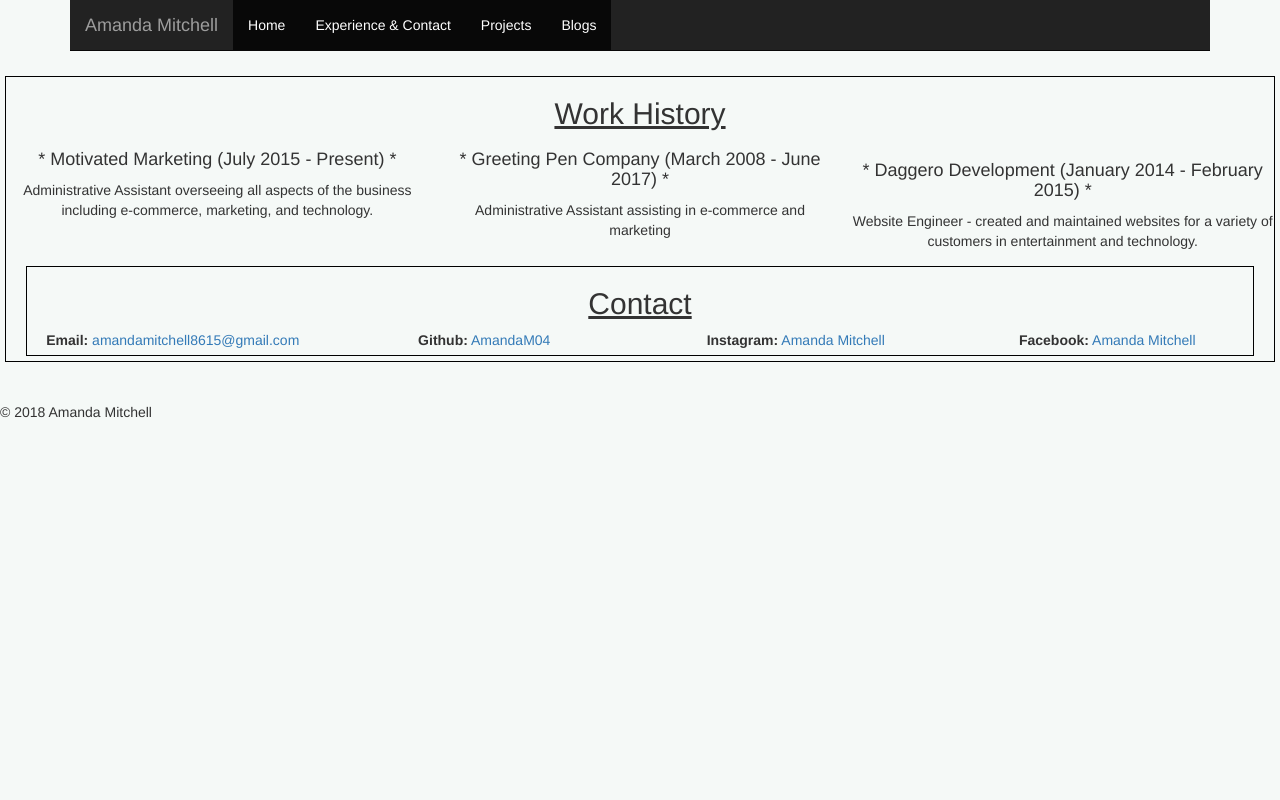
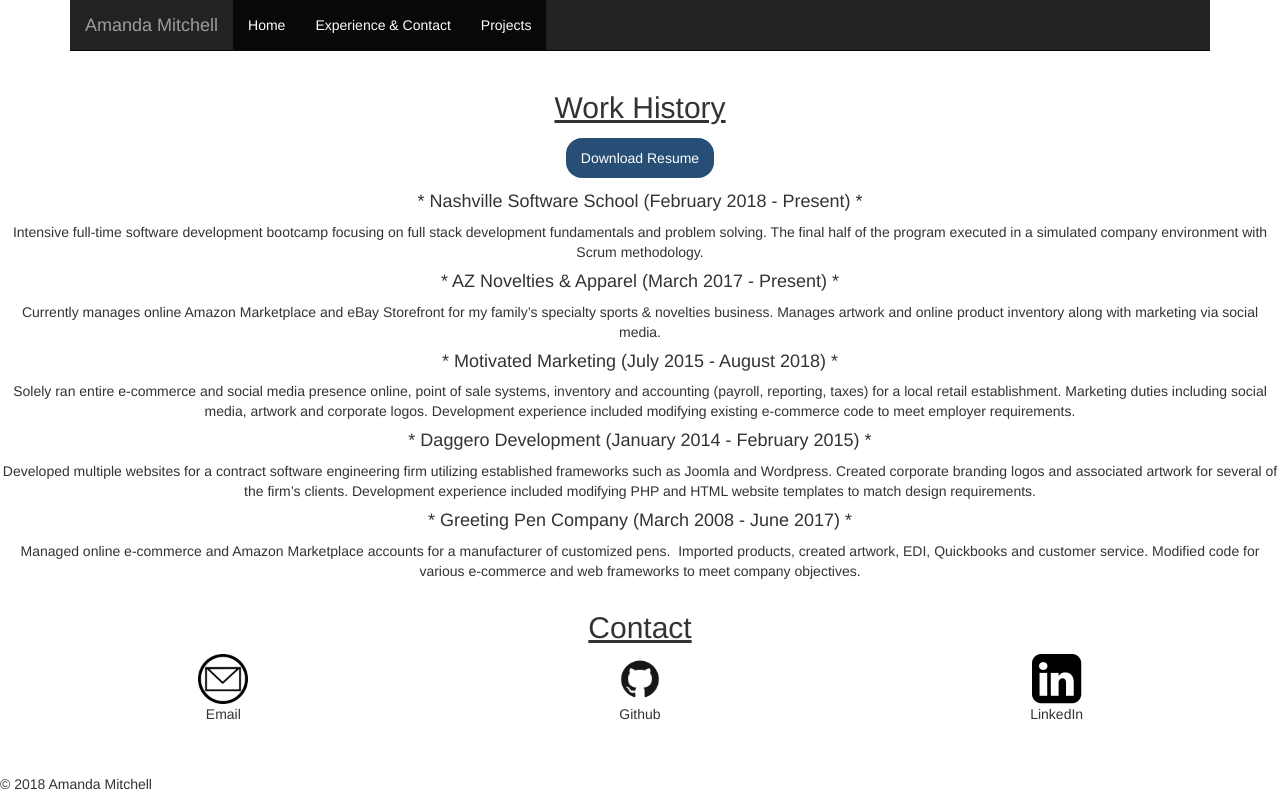
Before and after one commit to AmandaM04/AmandaM04.github.io, a plain HTML site: page HTML/experienceContact.html in a window 1280 px wide. Drawn offline with nearby package versions, Linux system fonts and the light colour scheme; a script that the page names is missing.

Commit message:
added resume download button-updated the look of all pages

```diff
--- a/HTML/experienceContact.html
+++ b/HTML/experienceContact.html
@@ -4,15 +4,11 @@
 <head>
   <meta charset="UTF-8">
   <meta name="viewport" content="width=device-width, initial-scale=1">
-        <link rel="stylesheet" href="https://maxcdn.bootstrapcdn.com/bootstrap/3.3.7/css/bootstrap.min.css" integrity="sha384-BVYiiSIFeK1dGmJRAkycuHAHRg32OmUcww7on3RYdg4Va+PmSTsz/K68vbdEjh4u" crossorigin="anonymous">        <link rel="stylesheet" href="../Styles/main.css">
+  <link rel="stylesheet" href="https://maxcdn.bootstrapcdn.com/bootstrap/3.3.7/css/bootstrap.min.css" integrity="sha384-BVYiiSIFeK1dGmJRAkycuHAHRg32OmUcww7on3RYdg4Va+PmSTsz/K68vbdEjh4u"
+    crossorigin="anonymous">
+  <link rel="stylesheet" href="../Styles/main.css">
   <title>Amanda Mitchell Personal Site</title>
 </head>
-
-<!-- <head>
-  <meta charset="UTF-8">
-  <title>Amanda Mitchell Personal Site</title>
-  <link rel="stylesheet" href="../Styles/main.css">
-</head> -->
 
 <body>
 
@@ -22,13 +18,14 @@
         <div class="container">
 
           <div class="navbar-header">
-                <button type="button" class="navbar-toggle collapsed" data-toggle="collapse" data-target="#navbar" aria-expanded="false" aria-controls="navbar">
+            <button type="button" class="navbar-toggle collapsed" data-toggle="collapse" data-target="#navbar"
+              aria-expanded="false" aria-controls="navbar">
               <span class="sr-only">Toggle navigation</span>
               <span class="icon-bar"></span>
               <span class="icon-bar"></span>
               <span class="icon-bar"></span>
             </button>
-                <a class="navbar-brand" href="#">Amanda Mitchell</a>
+            <a class="navbar-brand" href="/index.html">Amanda Mitchell</a>
           </div>
 
 
@@ -37,7 +34,6 @@
               <li class="active"><a href="/index.html">Home</a></li>
               <li class="active"><a href="../HTML/experienceContact.html">Experience & Contact</a></li>
               <li class="active"><a href="../HTML/projects.html">Projects</a></li>
-                  <li class="active"><a href="../HTML/blogs.html">Blogs</a></li>
             </ul>
           </div>
 
@@ -45,52 +41,61 @@
       </nav>
     </div>
   </div>
-  <!-- <div class="header"> -->
-    <!-- <div class="navbar navbar-default navbar-static-top">
-      <div class="title">
-        <h3>AMANDA MITCHELL</h3>
-      </div>
-      <div class="menu">
-        <a href="/index.html">About</a>
-        <a href="../HTML/experienceContact.html">Experience & Contact</a>
-        <a href="../HTML/projects.html">Projects</a>
-        <a href="../HTML/blogs.html">Blogs</a>
-      </div>
-    </div> -->
-  <!-- </div> -->
+
   <div id="experience-holder">
-    <div class="container-fluid work">
+    <div class="container-fluid work text-center">
       <div class="row">
         <h2 style="text-decoration: underline;">Work History</h2>
-        <div class="col-sm-4">
-          <h4>* Motivated Marketing (July 2015 - Present) *</h4>
-          <p>Administrative Assistant overseeing all aspects of the business including e-commerce, marketing, and technology.</p>
-        </div>
-        <div class="col-sm-4">
-          <h4>* Greeting Pen Company (March 2008 - June 2017) *</h4>
-          <p>Administrative Assistant assisting in e-commerce and marketing</p>
+        <a target="_blank" href="../images/Advanced-Resume.pdf">
+          <button class="btn"><i class="resume-download"></i>Download Resume</button>
+        </a>
+        <div>
+          <h4>* Nashville Software School (February 2018 - Present) *</h4>
+          <p>Intensive full-time software development bootcamp focusing on full stack development fundamentals and
+            problem solving. The final half of the program executed in a simulated company environment with Scrum
+            methodology.</p>
         </div>
         <div>
-          <h4 class="col-sm-4">
+          <h4>* AZ Novelties & Apparel (March 2017 - Present) *</h4>
+          <p>Currently manages online Amazon Marketplace and eBay Storefront for my family’s specialty sports &
+            novelties business. Manages artwork and online product inventory along with marketing via social media.</p>
+        </div>
+        <div>
+          <h4>* Motivated Marketing (July 2015 - August 2018) *</h4>
+          <p>Solely ran entire e-commerce and social media presence online, point of sale systems, inventory and
+            accounting (payroll, reporting, taxes) for a local retail establishment. Marketing duties including social
+            media, artwork and corporate logos. Development experience included modifying existing e-commerce code to
+            meet employer requirements.</p>
+        </div>
+        <div>
+          <h4>
             <h4>* Daggero Development (January 2014 - February 2015) *</h4>
-            <p>Website Engineer - created and maintained websites for a variety of customers in entertainment and technology.
-            </p>
+            <p>Developed multiple websites for a contract software engineering firm utilizing established frameworks
+              such as Joomla and Wordpress. Created corporate branding logos and associated artwork for several of the
+              firm’s clients. Development experience included modifying PHP and HTML website templates to match design
+              requirements.</p>
+        </div>
+        <div>
+          <h4>* Greeting Pen Company (March 2008 - June 2017) *</h4>
+          <p>Managed online e-commerce and Amazon Marketplace accounts for a manufacturer of customized pens.  Imported
+            products, created artwork, EDI, Quickbooks and customer service. Modified code for various e-commerce and
+            web frameworks to meet company objectives.</p>
         </div>
       </div>
       <div class="container-fluid contacts">
         <h2 style="text-decoration: underline;">Contact</h2>
         <div class="row">
-          <div class="col-sm-3"><strong>Email:</strong>
-            <a href="mailto:amandamitchell8615@gmail.com">amandamitchell8615@gmail.com</a>
+          <div class="col-sm-4">
+            <a href="mailto:amandamitchell8615@gmail.com"><img src="../images/email-logo.png" class="icon"></a>
+            <p>Email</p>
           </div>
-          <div class="col-sm-3"><strong>Github:</strong>
-            <a href="https://github.com/AmandaM04">AmandaM04</a>
+          <div class="col-sm-4">
+            <a target="_blank" href="https://github.com/AmandaM04"><img src="../images/GitHub-Mark.png" class="icon"></a>
+            <p>Github</p>
           </div>
-          <div class="col-sm-3"><strong>Instagram:</strong>
-            <a href="https://www.instagram.com/mandalayziah">Amanda Mitchell</a>
-          </div>
-          <div class="col-sm-3"><strong>Facebook:</strong>
-            <a href="https://www.facebook.com/amanda.mitchell.963434">Amanda Mitchell</a>
+          <div class="col-sm-4">
+            <a target="_blank" href="https://www.linkedin.com/in/amandamitchelldev/"><img src="../images/linkedin.png" class="icon"></a>
+            <p>LinkedIn</p>
           </div>
         </div>
       </div>
--- a/Styles/main.css
+++ b/Styles/main.css
@@ -1,71 +1,5 @@
-
-/* .navbar-wrapper {
-    position: absolute;
-    top: 0;
-    left: 0;
-    right: 0;
-    z-index: 20;
-}
-
-.navbar-collapse {
-  max-height: 340px;
-  padding-right: 15px;
-  padding-left: 15px;
-  overflow-x: visible;
-  border-top:1px solid transparent;
-  box-shadow: inset 0 1px 0 rgba(255, 255, 255, 0.1)
-}
-
-.container > .navbar-header, .container > .navbar-collapse {
-  margin-right: -15px;
-  margin-left: -15px;
-}
-
-.navbar-nav {
-  margin: 7.5px -15px;
-} */
-
-/* .menu {
-    float: right;
-    margin-right: 15px;
-} */
-
-/* .navbar a {
-    color: #f2f2f2;
-    padding: 14px 16px;
-    text-decoration: none;
-    margin-top: 10px;
-} */
-
-/* Change background on mouse-over */
-/* .navbar a:hover {
-    background: #ddd;
-    color: black;
-} */
-
-
-/* .navbar-brand {
-    color: white;
-    float: left;
-} */
-
-/* ul {
-  color: black;
-  font-weight: bold;
-  font-size: 1em;
-} */
-
-.work {
-  border: 1px solid black;
-  text-align: center;
-  margin: 5px 5px 5px 5px;
-}
-
-.contacts {
-  border: 1px solid black;
-  text-align: center;
-  margin: 5px 5px 5px 5px;
-  padding: 0px 5px 5px 5px;
+body {
+  margin: 0px;
 }
 
 .screenshot {
@@ -74,11 +8,8 @@
 }
 
 .projects {
+  display: block;
   text-align: center;
-}
-
-.blog-holder, .blog {
-  margin: 15px;
 }
 
 .separator {
@@ -90,7 +21,41 @@
   border-bottom: 3px solid #7A7A7A;
 }
 
-.pic {
+.btn {
+  background-color: rgb(39, 78, 116);
+  border: none;
+  color: white;
+  padding: 10px 15px;
+  text-align: center;
+  text-decoration: none;
+  display: inline-block;
+  margin: 4px 2px;
+  cursor: pointer;
+  border-radius: 16px;
+}
+
+/* Darker background on mouse-over */
+.btn:hover {
+  background-color: rgb(0, 64, 255);
+  color: white;
+}
+
+.sidebar {
+  height: 600px;
+  position: fixed !important;
+  z-index: 1;
+  overflow: auto;
+}
+
+.bgimg {
+  background-position: center;
+  background-repeat: no-repeat;
+  background-size: cover;
+  background-image: linear-gradient(to bottom, rgba(230, 230, 226, 0.5), rgba(165, 165, 254, 0.5)),
+  url("../images/ProfessionalPhoto.jpg");
+  min-height: 100%;
+}
+/* .pic2 {
   position: relative;
   display: block;
   width: 400px;
@@ -99,31 +64,27 @@
   border: 2px solid black;
   border-radius: 250px;
   float: right;
-}
+} */
 
 .about-text {
   margin: 75px 90px 75px 10px;
   font-size: large;
 }
 
-img {
-    width: 100px;
+.icon {
+  width: 50px;
+  height: 50px;
 }
 
-.screenshot {
-  width: 40px;
-  height: 40px;
+.icon:hover {
+  opacity: .65;
 }
+
 
 section {
     padding: 20px;
 }
 
-body {
-    margin: 0px;
-    background-color: rgb(245, 249, 247);
-}
-
 footer {
     margin-top: 40px;
 }
```
Also changed, not shown: HTML/projects.html (+1 -22 lines), index.html (+9 -17 lines), images/GitHub-Mark.png (added), images/email-logo.png (added), images/linkedin.png (added), images/technology/Git-Logo-2Color.png (added), 1 other file. Lines whose indentation alone changed are shown as unchanged.
